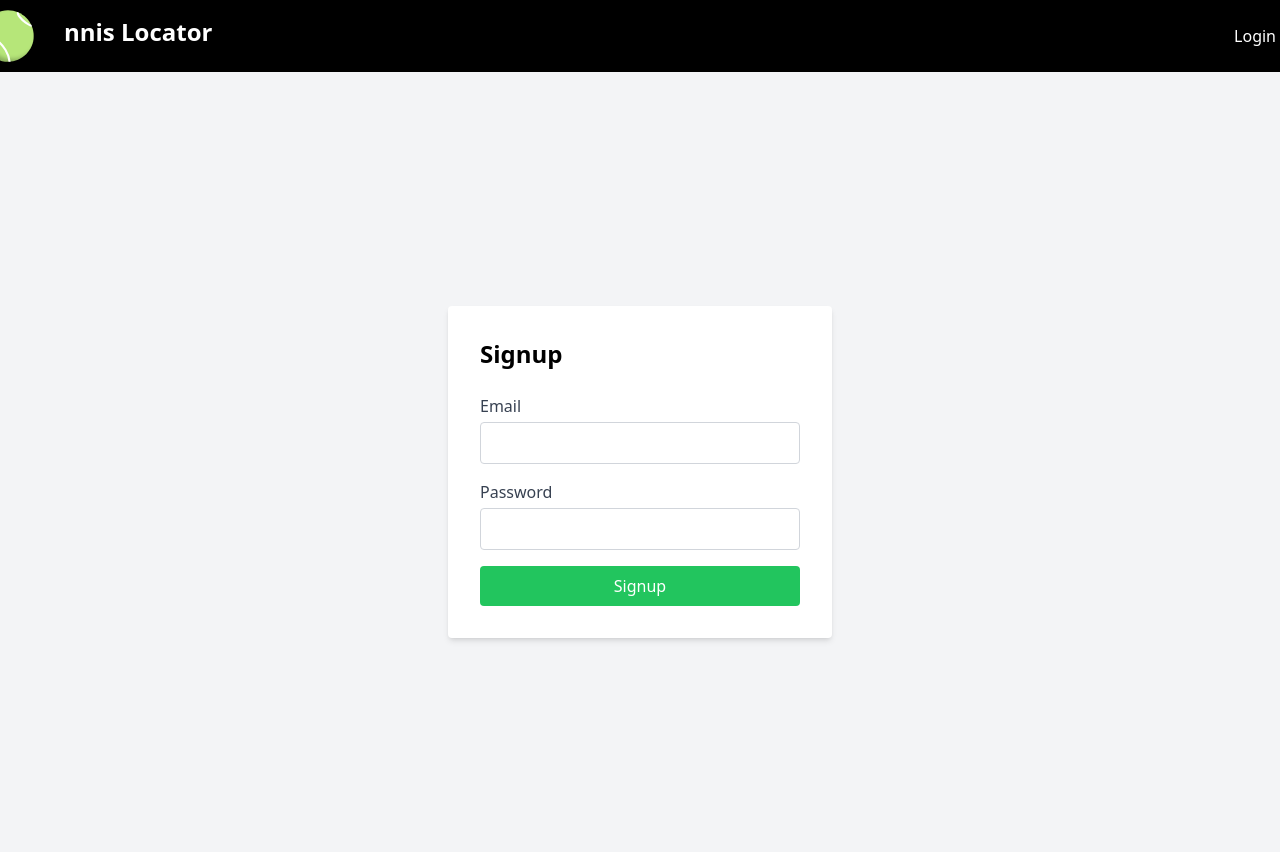
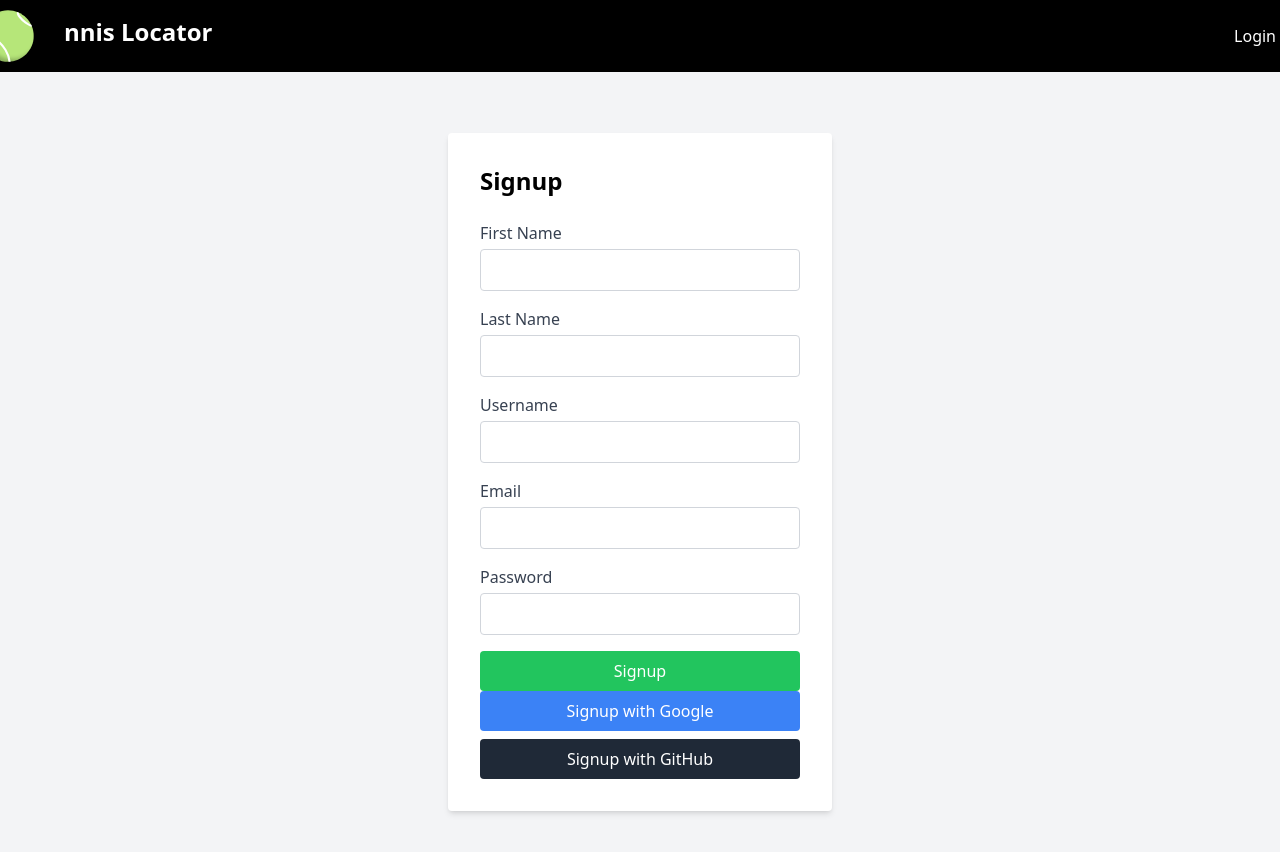
Before and after one commit to Quoctynoob/Pro2, a Next.js app in the folder tennis-app/: page /signup in a window 1280 px wide. Shown: the top 852 px of the page. Built offline with nearby package versions, Linux system fonts and the light colour scheme; no server answers.

Commit message:
Making Register Form

```diff
--- /dev/null
+++ b/tennis-app/app/components/register/CompleteProfileForm.tsx
@@ -0,0 +1,85 @@
+// app/components/CompleteProfileForm.tsx
+import { useState, FormEvent } from "react";
+import { useRouter } from "next/router";
+import { auth, db } from "@/app/firebase/firebaseConfig";
+import { doc, setDoc } from "firebase/firestore";
+
+interface CompleteProfileFormProps {
+  user: any;
+}
+
+const CompleteProfileForm: React.FC<CompleteProfileFormProps> = ({ user }) => {
+  const [firstName, setFirstName] = useState<string>("");
+  const [lastName, setLastName] = useState<string>("");
+  const [username, setUsername] = useState<string>("");
+  const [error, setError] = useState<string | null>(null);
+  const router = useRouter();
+
+  const handleCompleteProfile = async (e: FormEvent) => {
+    e.preventDefault();
+    try {
+      // Store user data in Firestore
+      await setDoc(doc(db, "users", user.uid), {
+        firstName,
+        lastName,
+        username,
+        email: user.email,
+        createdAt: new Date(),
+        note: ""
+      });
+
+      router.push("/dashboard");
+    } catch (err: any) {
+      setError(err.message);
+    }
+  };
+
+  return (
+    <div className="flex items-center justify-center min-h-screen bg-gray-100">
+      <div className="bg-white p-8 rounded shadow-md w-full max-w-sm">
+        <h1 className="text-2xl font-bold mb-6">Complete Your Profile</h1>
+        {error && <p className="text-red-500 mb-4">{error}</p>}
+        <form onSubmit={handleCompleteProfile}>
+          <div className="mb-4">
+            <label className="block text-gray-700">First Name</label>
+            <input
+              type="text"
+              className="w-full p-2 border border-gray-300 rounded mt-1"
+              value={firstName}
+              onChange={(e) => setFirstName(e.target.value)}
+              required
+            />
+          </div>
+          <div className="mb-4">
+            <label className="block text-gray-700">Last Name</label>
+            <input
+              type="text"
+              className="w-full p-2 border border-gray-300 rounded mt-1"
+              value={lastName}
+              onChange={(e) => setLastName(e.target.value)}
+              required
+            />
+          </div>
+          <div className="mb-4">
+            <label className="block text-gray-700">Username</label>
+            <input
+              type="text"
+              className="w-full p-2 border border-gray-300 rounded mt-1"
+              value={username}
+              onChange={(e) => setUsername(e.target.value)}
+              required
+            />
+          </div>
+          <button
+            type="submit"
+            className="w-full bg-green-500 text-white p-2 rounded"
+          >
+            Complete Profile
+          </button>
+        </form>
+      </div>
+    </div>
+  );
+};
+
+export default CompleteProfileForm;
--- a/tennis-app/app/components/register/SignUpForm.tsx
+++ b/tennis-app/app/components/register/SignUpForm.tsx
@@ -1,35 +1,67 @@
 // app/components/SignupForm.tsx
 import { useState, FormEvent } from "react";
 import { useRouter } from "next/router";
-import { createUserWithEmailAndPassword } from "firebase/auth";
+import { createUserWithEmailAndPassword, signInWithPopup, GoogleAuthProvider, GithubAuthProvider } from "firebase/auth";
 import { auth, db } from "@/app/firebase/firebaseConfig";
 import { doc, setDoc } from "firebase/firestore";
+import CompleteProfileForm from "./CompleteProfileForm";
 
 const SignupForm: React.FC = () => {
+  const [firstName, setFirstName] = useState<string>("");
+  const [lastName, setLastName] = useState<string>("");
+  const [username, setUsername] = useState<string>("");
   const [email, setEmail] = useState<string>("");
   const [password, setPassword] = useState<string>("");
   const [error, setError] = useState<string | null>(null);
+  const [user, setUser] = useState<any>(null);
   const router = useRouter();
 
   const handleSignup = async (e: FormEvent) => {
     e.preventDefault();
+
     try {
       const userCredential = await createUserWithEmailAndPassword(auth, email, password);
       const user = userCredential.user;
 
       // Store user data in Firestore
       await setDoc(doc(db, "users", user.uid), {
+        firstName,
+        lastName,
+        username,
         email: user.email,
         createdAt: new Date(),
-        note: ""
       });
 
       router.push("/dashboard");
+    }
+    catch (err: any) {
+      setError(err.message);
+    }
+  };
+
+  const handleGoogleSignup = async () => {
+    try {
+      const provider = new GoogleAuthProvider();
+      const result = await signInWithPopup(auth, provider);
+      setUser(result.user);
     } catch (err: any) {
       setError(err.message);
     }
   };
 
+  const handleGithubSignup = async () => {
+    try {
+      const provider = new GithubAuthProvider();
+      const result = await signInWithPopup(auth, provider);
+      setUser(result.user);
+    } catch (err: any) {
+      setError(err.message);
+    }
+  };
+
+  if (user) {
+    return <CompleteProfileForm user={user} />;
+  }
   return (
     <div className="flex items-center justify-center min-h-screen bg-gray-100">
       <div className="bg-white p-8 rounded shadow-md w-full max-w-sm">
@@ -37,32 +69,46 @@ const SignupForm: React.FC = () => {
         {error && <p className="text-red-500 mb-4">{error}</p>}
         <form onSubmit={handleSignup}>
           <div className="mb-4">
+            <label className="block text-gray-700">First Name</label>
+            <input type="text" className="w-full p-2 border border-gray-300 rounded mt-1" value={firstName} onChange={(e) => setFirstName(e.target.value)} required/>
+          </div>
+
+          <div className="mb-4">
+            <label className="block text-gray-700">Last Name</label>
+            <input type="text" className="w-full p-2 border border-gray-300 rounded mt-1" value={lastName} onChange={(e) => setLastName(e.target.value)} required/>
+          </div>
+
+          <div className="mb-4">
+            <label className="block text-gray-700">Username</label>
+            <input type="text" className="w-full p-2 border border-gray-300 rounded mt-1" value={username} onChange={(e) => setUsername(e.target.value)} required/>
+          </div>
+
+          <div className="mb-4">
             <label className="block text-gray-700">Email</label>
-            <input
-              type="email"
-              className="w-full p-2 border border-gray-300 rounded mt-1"
-              value={email}
-              onChange={(e) => setEmail(e.target.value)}
-              required
-            />
+            <input type="email" className="w-full p-2 border border-gray-300 rounded mt-1" value={email} onChange={(e) => setEmail(e.target.value)} required/>
           </div>
+
           <div className="mb-4">
             <label className="block text-gray-700">Password</label>
-            <input
-              type="password"
-              className="w-full p-2 border border-gray-300 rounded mt-1"
-              value={password}
-              onChange={(e) => setPassword(e.target.value)}
-              required
-            />
+            <input type="password" className="w-full p-2 border border-gray-300 rounded mt-1" value={password} onChange={(e) => setPassword(e.target.value)} required/>
           </div>
-          <button
-            type="submit"
-            className="w-full bg-green-500 text-white p-2 rounded"
-          >
+
+          <button type="submit" className="w-full bg-green-500 text-white p-2 rounded">
             Signup
           </button>
         </form>
+        <button
+          onClick={handleGoogleSignup}
+          className="w-full bg-blue-500 text-white p-2 rounded mb-2"
+        >
+          Signup with Google
+        </button>
+        <button
+          onClick={handleGithubSignup}
+          className="w-full bg-gray-800 text-white p-2 rounded"
+        >
+          Signup with GitHub
+        </button>
       </div>
     </div>
   );
--- a/tennis-app/app/components/tabs/Home.tsx
+++ b/tennis-app/app/components/tabs/Home.tsx
@@ -4,7 +4,7 @@ const Home: React.FC = () => {
     return (
         <div>
             {/* Welcome Message */}
-            <div className="bg-white p-6 shadow rounded-lg mb-6">
+            <div className="bg-white p-6 shadow rounded-lg mb-6 mt-3">
                 <h1 className="text-3xl font-bold mb-4">Welcome to Your Dashboard</h1>
                 <p className="text-xl">Hello, [User's Name]! Here's a quick overview of what's happening:</p>
             </div>
--- a/tennis-app/pages/index.tsx
+++ b/tennis-app/pages/index.tsx
@@ -1,6 +1,6 @@
 import Header from "@/app/components/welcome/Header";
 import Footer from "@/app/components/welcome/Footer";
-import Main from "@/app/components/layout/Main";
+import Main from "@/app/components/welcome/Main";
 import '@/app/styles/globals.css';
 
 const HomePage = () => {
```
